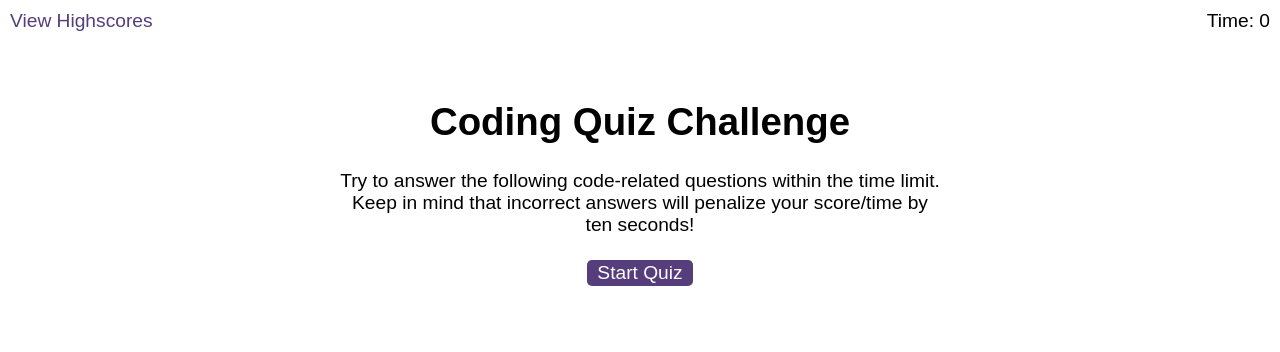
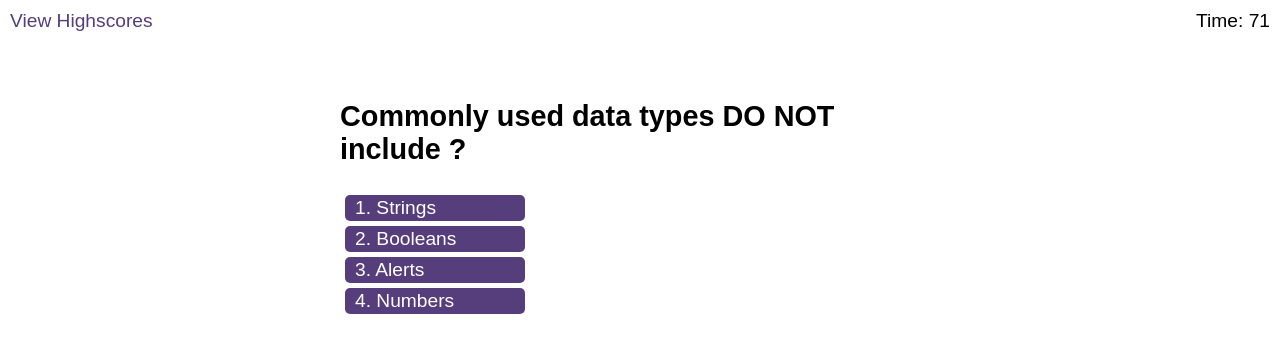
Before and after one commit to DessySI/code-quiz-desislava-ivanova, a plain HTML site: page index.html in a window 1280 px wide. Both pictures are taken after a click on the button "Start Quiz". Drawn offline with Linux system fonts and the light colour scheme.

Commit message:
JS code changed - timr, questions - added

```diff
--- a/assets/css/styles.css
+++ b/assets/css/styles.css
@@ -32,6 +32,9 @@ button:hover {
 
 .choices button {
   display: block;
+  width: 30%;
+  text-align: left;
+  list-style: decimal inside none;
 }
 
 input[type="text"] {
@@ -46,13 +49,12 @@ ol {
 
 li {
   padding: 5px;
-  list-style: decimal inside none;
 }
-
+/*
 li:nth-child(odd) {
   background-color: #f3edfc;
 }
-
+*/
 .wrapper {
   margin: 100px auto 0 auto;
   max-width: 600px;
--- a/assets/js/logic.js
+++ b/assets/js/logic.js
@@ -0,0 +1,153 @@
+//start timer and show question upon start butten clicked
+
+var startButton = document.querySelector("#start");
+var time = document.getElementById("time");
+var questionsArr = document.querySelector("#questions");
+var questionTitle = document.querySelector("#question-title");
+var answerOptions = document.querySelector("#answer");
+var wrapper = document.querySelector("#wrapper");
+var substractTime;
+
+startButton.addEventListener("click", setTime);
+
+function setTime() {
+    document.querySelector("#start-screen").removeAttribute("class");
+    document.querySelector("#start-screen").setAttribute("class", "hide");
+    questionsArr = document.querySelector("#questions").removeAttribute("class");
+
+    var secondsLeft = 76;
+    var timerInterval = setInterval(function() {
+
+      secondsLeft--;
+      time.textContent = secondsLeft;
+      if(secondsLeft === 0) {
+        clearInterval(timerInterval);
+        finalScore();
+      }
+
+
+    }, 500);
+  }
+
+  // present final score page
+  function finalScore() {
+    document.querySelector("#end-screen").removeAttribute("class");
+    document.querySelector("#questions").removeAttribute("class");
+    document.querySelector("#questions").setAttribute("class", "hide");
+  };
+
+  // questions
+    questionsArr =
+         [
+          {
+            question: "Commonly used data types DO NOT include ?",
+            answers: ["1. Strings", "2. Booleans", "3. Alerts", "4. Numbers"],
+            correctAnswer: "3. Alerts"
+          },
+          {
+            question: "Arrays in javascript can be used to store what ?",
+            answers: ["1. Numbers and strings", "2. Other arrays", "3. Booleans", "4. All of the above"],
+            correctAnswer: "4. All of the above"
+          },
+          {
+            question: "A very useful tool used during development and debugging for printing content to debugger is ?",
+            answers: ["1. Javascript", "2. Terminal/bash", "3. For loops", "4. Console log"],
+            correctAnswer: "4. Console log"
+          },
+          {
+            question: "The condition in an if / else statement is enclosed within ?",
+            answers: ["1. Quotes", "2. Curly brackets", "3. Paraentheses", "4. Square brackets"],
+            correctAnswer: "2. Curly brackets"
+          },
+          {
+            question: "String values must be enclosed within____ when being assigned to variables",
+            answers: ["1. Commas", "2. Curly brackets", "3. Quotes", "4. Paraentheses"],
+            correctAnswer: "1. Commas"
+          },
+        ];
+
+function startQuestions() {
+var qShown = questionsArr.length;
+for (let i = 0; i < qShown; i++) {
+document.getElementById("question-title").innerHTML = questionsArr[i].question;
+var checkAnswer = questionsArr[i].correctAnswer;
+
+const answersContainerEl = document.createElement("ol");
+const answerText = document.createTextNode("");
+const elementDiv = document.getElementById("answer");
+answersContainerEl.appendChild(answerText);
+elementDiv.appendChild(answersContainerEl);
+
+// Render a new li for each answerText
+var answersShown = questionsArr[0].answers.length;
+for ( i = 0; i < answersShown; i++) {
+var answerElNew = questionsArr[i].answers;
+
+var answersNewVar = answerElNew.length;
+for ( i = 0; i < answersNewVar; i++) {
+
+var li = document.createElement("li");
+var selectBtn = document.createElement("button");
+li.setAttribute("data-index", i);
+selectBtn.setAttribute("data-index", i);
+li.append(selectBtn);
+selectBtn.textContent = answerElNew[i];
+answersContainerEl.appendChild(li);
+li.style.padding = "0px";
+
+}
+
+}
+}
+}
+
+/*
+function playSounds(event) {
+  var sound=new Audio();
+  event.preventDefault();
+  if(answerEl === checkAnswer) {
+    selectBtn.addEventListener('click', playSounds);
+    sound.src = 'assets/sfx/correct.wav';
+    sound.play();
+    console.log('Correct!');
+    i++;
+  }else{
+    selectBtn.addEventListener('click', playSounds);
+    sound.src = 'assets/sfx/incorrect.wav';
+    sound.play();
+    console.log('Incorrect!');
+    i++;
+  }
+  };
+  playSounds();
+
+}
+}
+}
+};
+*/
+  startQuestions();
+/*
+document.querySelector('button').addEventListener('click', function() {
+  var context = new AudioContext();
+  // Setup all nodes
+  // ...
+});
+
+var sound = new Audio();
+      function playSounds() {
+        if(questions.question[0].answer[0][2] || questions.question[1].answer[1][3]){
+      selectBtn.addEventListener('click', playSounds);
+      sound.src = 'assets/sfx/correct.wav';
+      sound.play();
+      console.log('correct!');
+    }else{
+      selectBtn.addEventListener('click', playSounds);
+      sound.src = 'assets/sfx/incorrect.wav';
+      sound.play()
+    }
+    };
+
+    selectBtn.addEventListener('click', questions.questionTitle);
+
+*/
--- a/index.html
+++ b/index.html
@@ -5,14 +5,12 @@
     <meta name="viewport" content="width=device-width, initial-scale=1.0" />
     <meta http-equiv="X-UA-Compatible" content="ie=edge" />
     <title>Coding Quiz</title>
-
     <link rel="stylesheet" href="./assets/css/styles.css" />
   </head>
 
   <body>
+    <div class="timer">Time: <span id="time">0</span></div>
     <div class="scores"><a href="highscores.html">View Highscores</a></div>
-
-    <div class="timer">Time: <span id="time">0</span></div>
 
     <div class="wrapper">
       <div id="start-screen" class="start">
@@ -27,8 +25,10 @@
 
       <div id="questions" class="hide">
         <h2 id="question-title"></h2>
-        <div id="choices" class="choices"></div>
+        <div id="answer" class="choices"></div>
       </div>
+
+      <div id="feedback" class="feedback hide"></div>
 
       <div id="end-screen" class="hide">
         <h2>All done!</h2>
@@ -39,7 +39,6 @@
         </p>
       </div>
 
-      <div id="feedback" class="feedback hide"></div>
     </div>
 
     <script src="./assets/js/questions.js"></script>
```
Also changed, not shown: assets/js/questions.js (+116 -0 lines), assets/js/scores.js (+14 -0 lines), highscores.html (+0 -1 lines), 1 other file.
